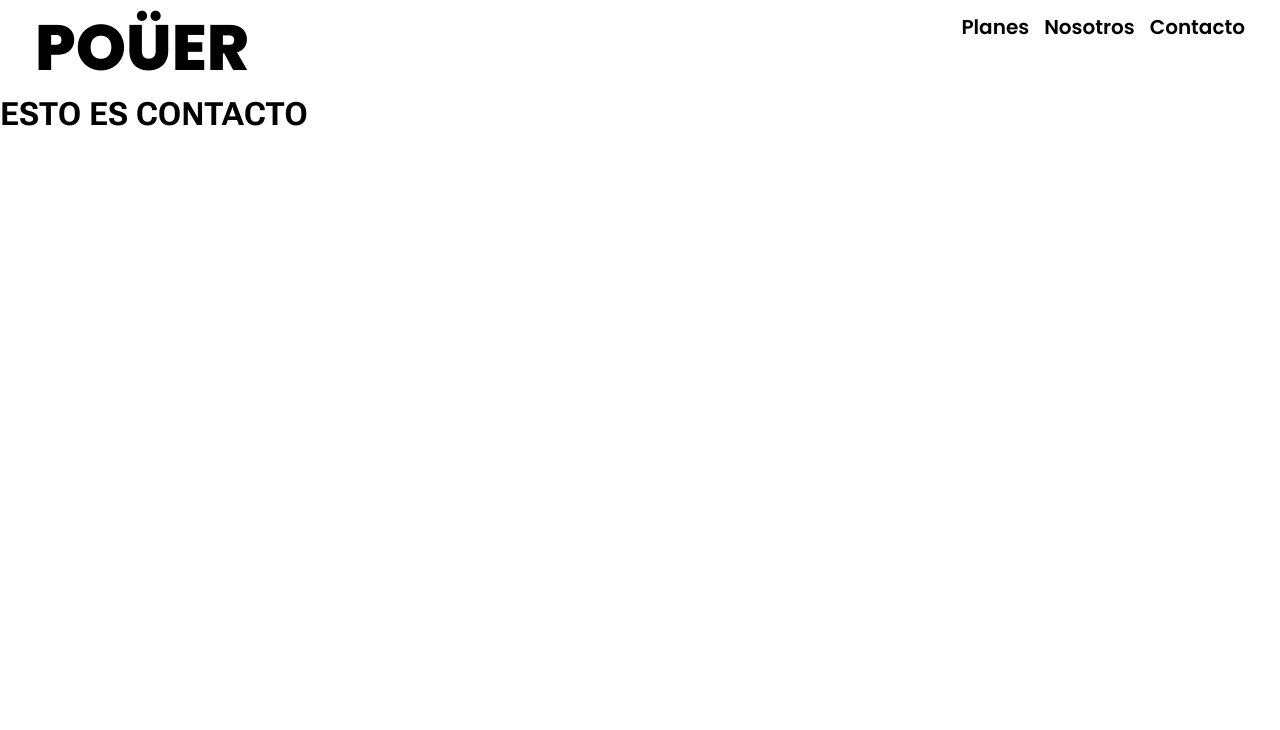
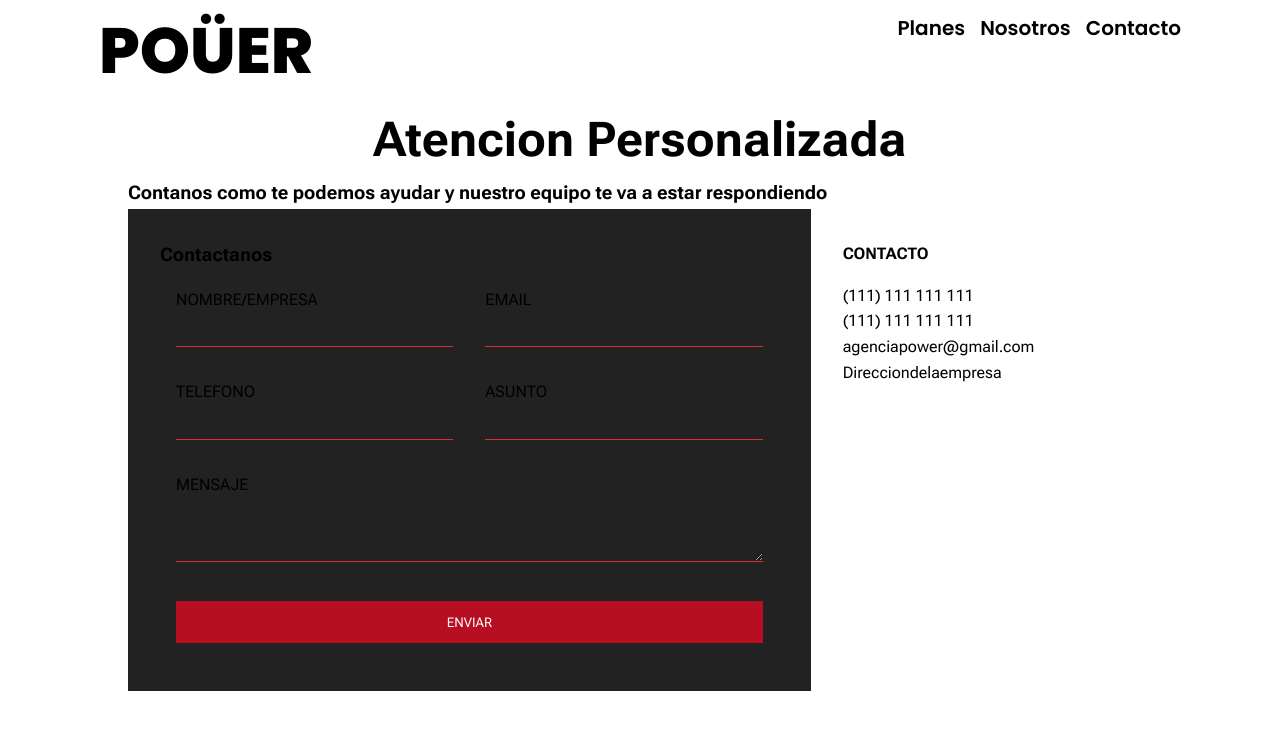
Before and after one commit to Bufalito/agenciaPo-er, a React (Create React App) app in the folder my-agencia-pouer/: page /contacto in a window 1280 px wide. Shown: the top 730 px of the page. Built offline with nearby package versions, Linux system fonts and the light colour scheme.

Commit message:
contacto

```diff
--- a/my-agencia-pouer/package.json
+++ b/my-agencia-pouer/package.json
@@ -3,6 +3,10 @@
   "version": "0.1.0",
   "private": true,
   "dependencies": {
+    "@fortawesome/fontawesome-svg-core": "^6.2.0",
+    "@fortawesome/free-brands-svg-icons": "^6.2.0",
+    "@fortawesome/free-solid-svg-icons": "^6.2.0",
+    "@fortawesome/react-fontawesome": "^0.2.0",
     "@testing-library/jest-dom": "^5.16.5",
     "@testing-library/react": "^13.4.0",
     "@testing-library/user-event": "^13.5.0",
--- a/my-agencia-pouer/src/components/contacto/contacto.css
+++ b/my-agencia-pouer/src/components/contacto/contacto.css
@@ -0,0 +1,118 @@
+* {
+    box-sizing: border-box;
+}
+
+body {
+    background:white;
+    color:black;
+    line-height: 1.6;
+    font-family: 'Quicksand', sans-serif;
+    padding: 0 1.5em;
+}
+
+.container {
+    max-width: 1170px;
+    margin-left: auto;
+    margin-right: auto;
+    padding: 1.5em;
+}
+
+ul {
+    list-style: none;
+    padding: 0;
+}
+
+.logo {
+    text-align: center;
+    font-size: 3em;
+}
+
+.logo span {
+    color: #B70E21;
+}
+
+.contact-wrapper {
+    box-shadow: 0 0 20px 0 rgba(255, 255, 255, .3);
+}
+
+.contact-wrapper > * {
+    padding: 1em;
+}
+
+.contact-form {
+    background: #222222;
+}
+
+.contact-form form {
+    display: grid;
+    grid-template-columns: 1fr 1fr;
+}
+
+.contact-form form label {
+    display: block;
+}
+
+.contact-form form p {
+    margin: 0;
+    padding: 1em;
+}
+
+.contact-form form .block {
+    grid-column: 1 / 3;
+}
+
+.contact-form form button,
+.contact-form form input,
+.contact-form form textarea {
+    width: 100%;
+    padding: .7em;
+    border: none;
+    background: none;
+    outline: 0;
+    color: #fff;
+    border-bottom: 1px solid #d63031;
+}
+
+.contact-form form button {
+    background: #B70E21;
+    border: 0;
+    text-transform: uppercase;
+    padding: 1em;
+}
+
+.contact-form form button:hover,
+.contact-form form button:focus {
+    background: #d63031;
+    color: #fff;
+    transition: background-color 1s ease-out;
+    outline: 0;
+}
+
+/* CONTACT INFO */
+.contact-info {
+    background:white;
+}
+
+.contact-info h4, .contact-info ul, .contact-info p {
+    text-align: center;
+    margin: 0 0 1rem 0;
+}
+
+/* LARGE SIZE */
+@media(min-width: 700px) {
+    body {
+        padding: 0 4em;
+    }
+    .contact-wrapper {
+        display: grid;
+        grid-template-columns: 2fr 1fr;
+    }
+    .contact-wrapper > * {
+        padding: 2em;
+    }
+    .contact-info h4,
+    .contact-info ul,
+    .contact-info p {
+        text-align: left;
+    }
+}
--- a/my-agencia-pouer/src/components/contacto/contacto.jsx
+++ b/my-agencia-pouer/src/components/contacto/contacto.jsx
@@ -1,10 +1,64 @@
 import React from 'react'
 import "./contacto.css"
 
+
 export default function Contacto(){
     return(
-        <>
-        <h1>ESTO ES CONTACTO</h1>
-        </>
-    )
+      <>
+    <body>
+
+    <div class="content">
+
+        <h1 class="logo">Atencion Personalizada</h1>
+        <h3 className='subtitle'>Contanos como te podemos ayudar y nuestro equipo te va a estar respondiendo</h3>
+
+        <div class="contact-wrapper">
+            <div class="contact-form">
+                <h3>Contactanos</h3>
+                <form action="">
+                    <p>
+                        <label>NOMBRE/EMPRESA</label>
+                        <input type="text" name="fullname"/>
+                    </p>
+                    <p>
+                        <label>EMAIL</label>
+                        <input type="email" name="email"/>
+                    </p>
+                    <p>
+                        <label>TELEFONO</label>
+                        <input type="tel" name="phone"/>
+                    </p>
+                    <p>
+                        <label>ASUNTO</label>
+                        <input type="text" name="affair"/>
+                    </p>
+                    <p class="block">
+                       <label>MENSAJE</label>
+                        <textarea name="message" rows="3"></textarea>
+                    </p>
+                    <p class="block">
+                        <button>
+                           ENVIAR
+                        </button>
+                    </p>
+
+                </form>
+
+            </div>
+            <div class="contact-info">
+                <h4>CONTACTO</h4>
+                <ul>
+                     <li><i class="fas fa-phone"></i> (111) 111 111 111</li>
+                    <li><i class="fas fa-phone"></i> (111) 111 111 111</li>
+                    <li><i class="fas fa-envelope-open-text"></i>agenciapower@gmail.com</li>
+                    <li><i class="fas fa-map-marker-alt"></i> Direcciondelaempresa</li>
+                </ul>
+            </div>
+             </div>
+
+    </div>
+
+</body>
+    </>
+)
 }
```
Also changed, not shown: 1 other file (tests, documents, lock files or other folders).
